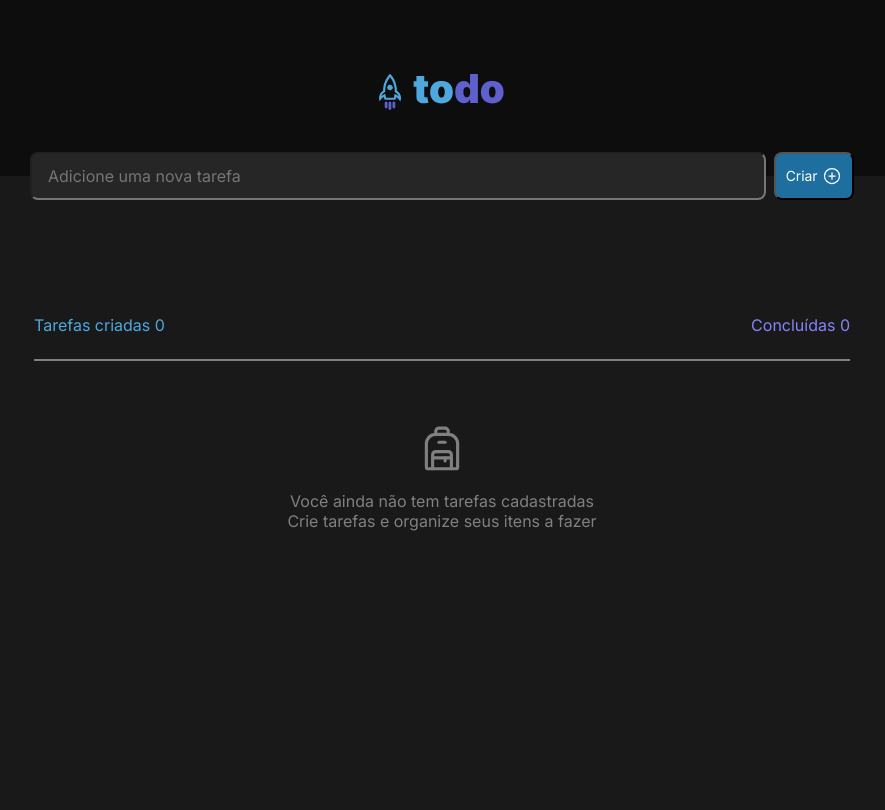
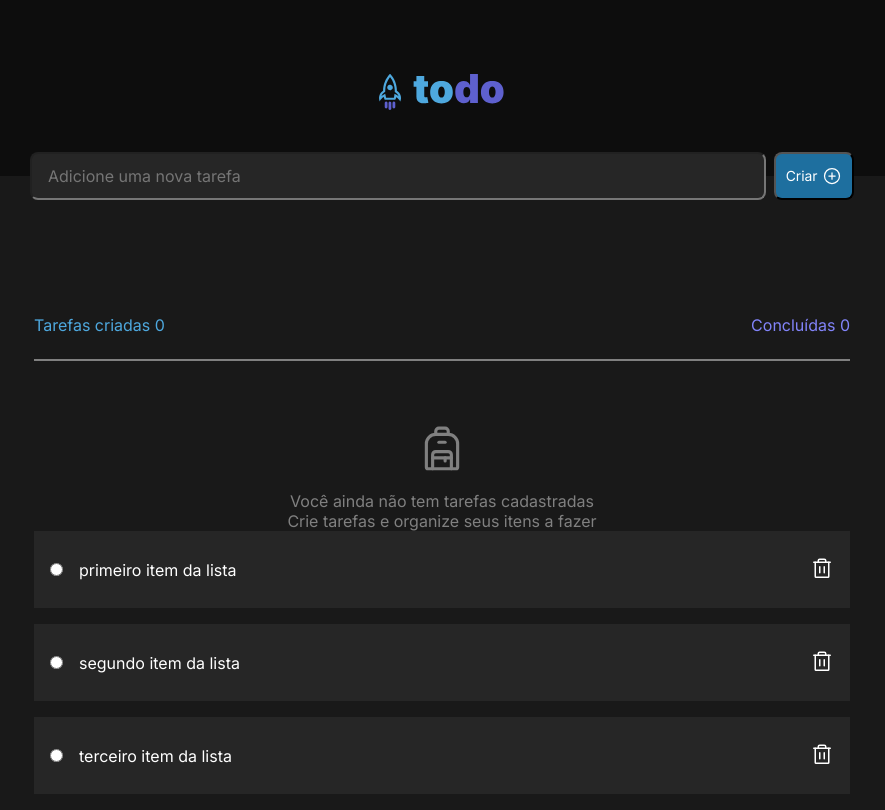
Before and after one commit to rhaissamarques/to-do-list, a React (Vite) app: page / in a window 1280 px wide. Shown: the whole page, without its empty margins (198-1083 px from the left). Built offline with nearby package versions, Linux system fonts and the light colour scheme.

Commit message:
feature - adding listItems and fixing app css

```diff
--- a/src/App.module.css
+++ b/src/App.module.css
@@ -1,41 +1,18 @@
-#root {
-  max-width: 1280px;
-  margin: 0 auto;
-  padding: 2rem;
-  text-align: center;
+.wrapper {
+  /* max-width: 70rem; */
+  padding: 0 1rem;
+
+  grid-template-columns: 256px 1fr;
+  gap: 2rem;
+  align-items: flex-start;
 }
 
-.logo {
-  height: 6em;
-  padding: 1.5em;
-  will-change: filter;
-}
-.logo:hover {
-  filter: drop-shadow(0 0 2em #646cffaa);
-}
-.logo.react:hover {
-  filter: drop-shadow(0 0 2em #61dafbaa);
-}
+@media (max-width: 768px) {
+  html {
+    font-size: 87.5%;
+  }
 
-@keyframes logo-spin {
-  from {
-    transform: rotate(0deg);
-  }
-  to {
-    transform: rotate(360deg);
+  .wrapper {
+    grid-template-columns: 1fr;
   }
 }
-
-@media (prefers-reduced-motion: no-preference) {
-  a:nth-of-type(2) .logo {
-    animation: logo-spin infinite 20s linear;
-  }
-}
-
-.card {
-  padding: 2em;
-}
-
-.read-the-docs {
-  color: #888;
-}
--- a/src/App.tsx
+++ b/src/App.tsx
@@ -1,19 +1,50 @@
-import styles from './App.css';
+import styles from "./App.module.css";
 import "./global.css";
 
 import { Header } from "./Components/Header";
-import { TaskBar } from './Components/TaskBar';
-import { TaskList } from './Components/TaskList';
+import { TaskBar } from "./Components/TaskBar";
+import { TaskList } from "./Components/TaskList";
+import { ListItems, ListItemsProps } from "./Components/ListItems";
+
+const items: ListItemsProps[] = [
+  {
+    id: "1",
+    content: "primeiro item da lista",
+    isDone: false,
+  },
+  {
+    id: "2",
+    content: "segundo item da lista",
+    isDone: true,
+  },
+  {
+    id: "3",
+    content: "terceiro item da lista",
+    isDone: false,
+  },
+];
 
 function App() {
-
   return (
     <>
-    <Header />
-    <TaskBar />
-    <TaskList />
+      <Header />
+      <div className={styles.wrapper}>
+        <main>
+          <TaskBar />
+          <TaskList />
+          {items.map((item) => {
+            return (
+              <ListItems
+                key={item.id}
+                content={item.content}
+                isDone={item.isDone}
+              />
+            );
+          })}
+        </main>
+      </div>
     </>
-  )
+  );
 }
 
-export default App
+export default App;
--- /dev/null
+++ b/src/Components/ListItems.module.css
@@ -0,0 +1,31 @@
+.main {
+  display: flex;
+  justify-content: center;
+}
+
+.content {
+  width: 51rem;
+  background: var(--gray-400);
+  display: flex;
+  justify-content: space-between;
+  margin-bottom: 1rem;
+}
+
+.isDone {
+  margin: 2rem 1rem 2rem 1rem;
+  color: var(--blue);
+}
+
+.listContent {
+  color: white;
+}
+
+.content button {
+  background: transparent;
+  border: 0;
+  color: white;
+  cursor: pointer;
+  line-height: 0;
+  border-radius: 2px;
+  padding-right: 1rem;
+}
--- /dev/null
+++ b/src/Components/ListItems.tsx
@@ -0,0 +1,30 @@
+import styles from "./ListItems.module.css";
+import { Trash } from "phosphor-react";
+
+export interface ListItemsProps {
+  id?: string;
+  content: string;
+  isDone: boolean;
+}
+
+function handleDeleteComment() {
+  console.log("teste do botão");
+}
+
+export function ListItems({ id, content, isDone }: ListItemsProps) {
+  return (
+    <>
+      <main className={styles.main}>
+        <div className={styles.content}>
+          <div className={styles.radioItem}>
+            <input type="radio" className={styles.isDone} />
+            <span className={styles.listContent}>{content}</span>
+          </div>
+          <button onClick={handleDeleteComment} title="Deletar tarefa">
+            <Trash size={24} />
+          </button>
+        </div>
+      </main>
+    </>
+  );
+}
```
